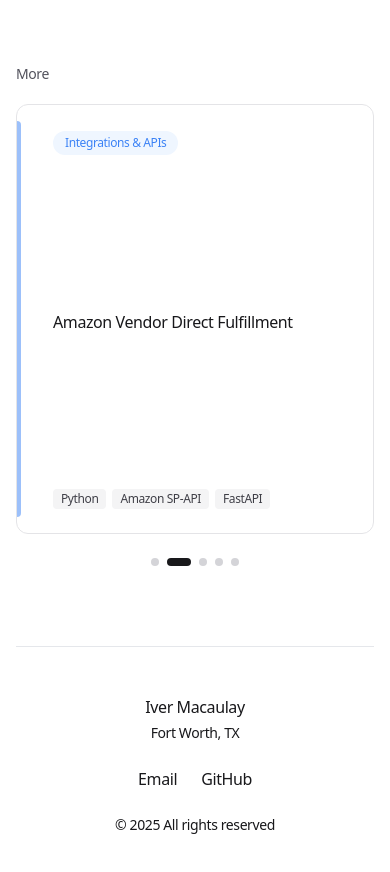
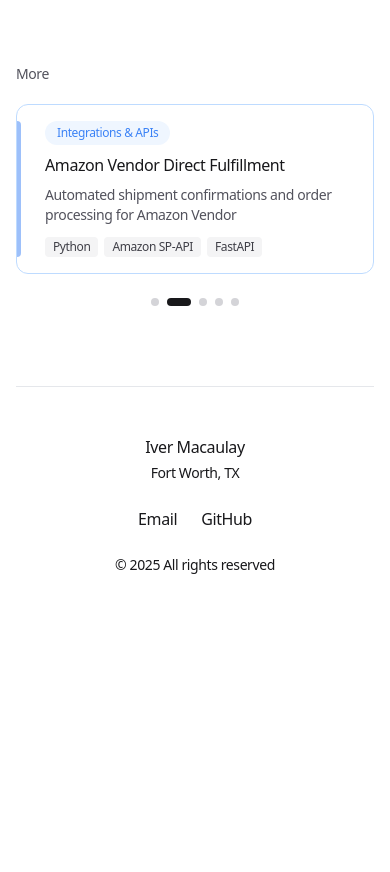
Before and after one commit to macauive/portfolio, a Next.js app: page / in a window 390 px wide. Shown: the part 982-1854 px from the top of the page. After the commit the page ends 1653 px from the top, so only its background shows below. Built offline with nearby package versions, Linux system fonts and the light colour scheme.

Commit message:
update project carousel on mobile

```diff
--- a/src/components/ProjectCarousel.tsx
+++ b/src/components/ProjectCarousel.tsx
@@ -3,6 +3,7 @@
 import { useState, useEffect, useRef } from 'react';
 import { motion } from 'framer-motion';
 import { Project } from '@/types';
+import ProjectCard from './ProjectCard';
 import CarouselCard from './CarouselCard';
 
 interface ProjectCarouselProps {
@@ -139,13 +140,15 @@ export default function ProjectCarousel({ projects, onProjectClick }: ProjectCar
           }}
           style={{ cursor: 'grab' }}
         >
-          {projects.map((project, index) => (
+          {projects.map((project, index) => {
+            const isDesktop = cardsPerView > 1;
+            return (
               <div
                 key={project.id}
                 className="flex-shrink-0"
                 style={{
                   width: cardSize > 0 ? `${cardSize}px` : 'auto',
-                height: cardSize > 0 ? `${cardSize * 1.2}px` : 'auto',
+                  height: isDesktop && cardSize > 0 ? `${cardSize * 1.2}px` : 'auto',
                 }}
               >
                 <motion.div
@@ -154,13 +157,22 @@ export default function ProjectCarousel({ projects, onProjectClick }: ProjectCar
                   animate={{ opacity: 1, scale: 1 }}
                   transition={{ delay: index * 0.05 }}
                 >
+                  {isDesktop ? (
                     <CarouselCard
                       project={project}
                       onClick={() => onProjectClick(project)}
                     />
+                  ) : (
+                    <ProjectCard
+                      project={project}
+                      onClick={() => onProjectClick(project)}
+                      index={index}
+                    />
+                  )}
                 </motion.div>
               </div>
-          ))}
+            );
+          })}
         </motion.div>
       </div>
 
```
Lines whose indentation alone changed are shown as unchanged.
